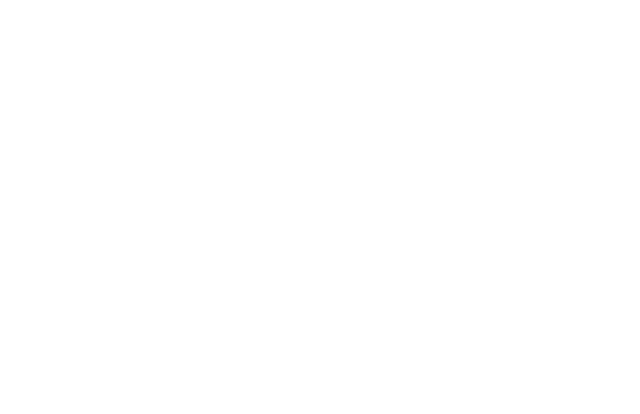
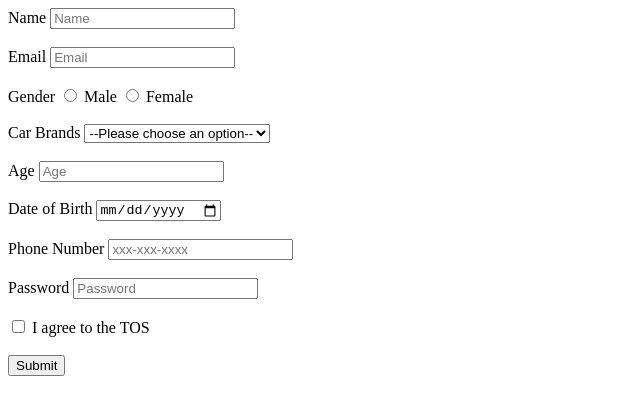
Before and after one commit to acciojob/signup-form-car-rdp2x, a website: page main.html in a window 1280 px wide. Shown: the whole page, without its empty margins (0-640 px from the left). Drawn offline with Linux system fonts and the light colour scheme.

Commit message:
created a submission

```diff
--- a/main.html
+++ b/main.html
@@ -1,16 +1,79 @@
 <!DOCTYPE html>
+<html>
+  <head>
+    <link rel="stylesheet" href="styles.css">
+  </head>
+  <body>
+    <form action="" method="POST">
+      <label for="name">Name</label>
+      <input type="text" id="name" required="true" placeholder="Name" />
 
-<html>
+      <br />
+      <br />
 
-<head>
-	<link rel="stylesheet" href="styles.css">
-</head>
+      <label for="email">Email</label>
+      <input type="text" id="email" required="true" placeholder="Email" />
 
-<body>
-	<!-- the entire body must be written by student -->
-    <script type="text/javascript" src="./script.js">
-</script>
+      <br />
+      <br/ >
 
-</body>
+      <label for="gender">Gender</label>
+      <input type="radio" id="gender_m" required="true" name="gender" />
+      <label for="gender">Male</label>
+      <input type="radio" id="gender_f" name="gender" />
+      <label for="gender">Female</label>
 
+      <br />
+      <br />
+
+      <label for="cars">Car Brands</label>
+      <select id="cars" required="true">
+        <option disabled selected hidden>--Please choose an option--</option>
+        <option value="Lamborgini">Lamborgini</option>
+        <option value="Bugati">Bugati</option>
+        <option value="Ferrari">Ferrari</option>
+        <option value="Koenigsegg">Koenigsegg</option>
+      </select>
+
+      <br />
+      <br />
+
+      <label for="age">Age</label>
+      <input type="number" id="age" required="true" placeholder="Age" />
+
+      <br />
+      <br />
+
+      <label for="dob">Date of Birth</label>
+      <input type="date" required="true" id="dob" />
+
+      <br />
+      <br />
+
+      <label for="tel">Phone Number</label>
+      <input type="tel" id="tel" placeholder="xxx-xxx-xxxx" />
+
+      <br />
+      <br />
+
+      <label for="password">Password</label>
+      <input
+        type="password"
+        id="password"
+        required="true"
+        placeholder="Password"
+      />
+
+      <br />
+      <br />
+
+      <input type="checkbox" id="tos" required="true" />
+      <label for="tod">I agree to the TOS</label>
+
+      <br />
+      <br />
+
+      <input type="submit" value="Submit" />
+    </form>
+  </body>
 </html>
```
